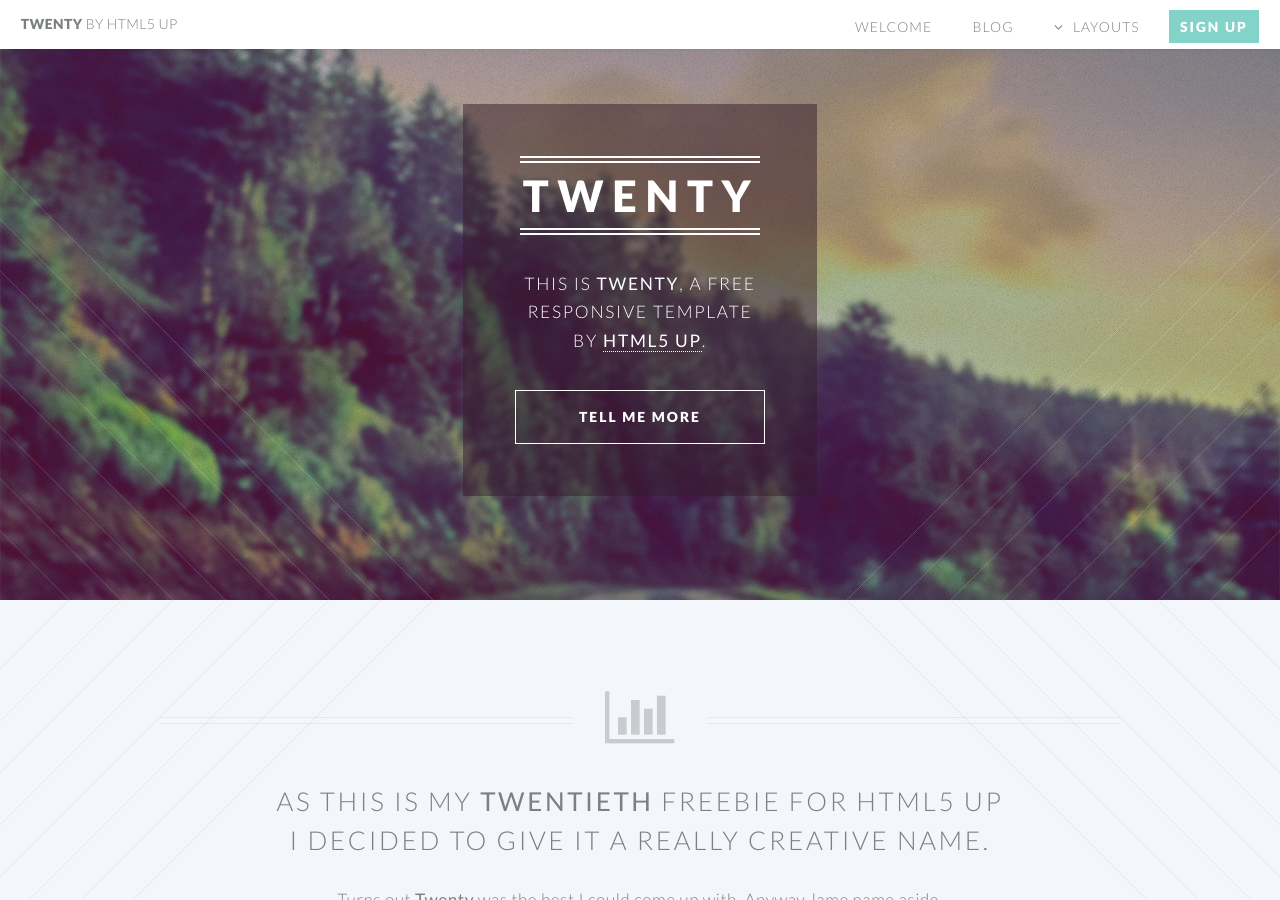
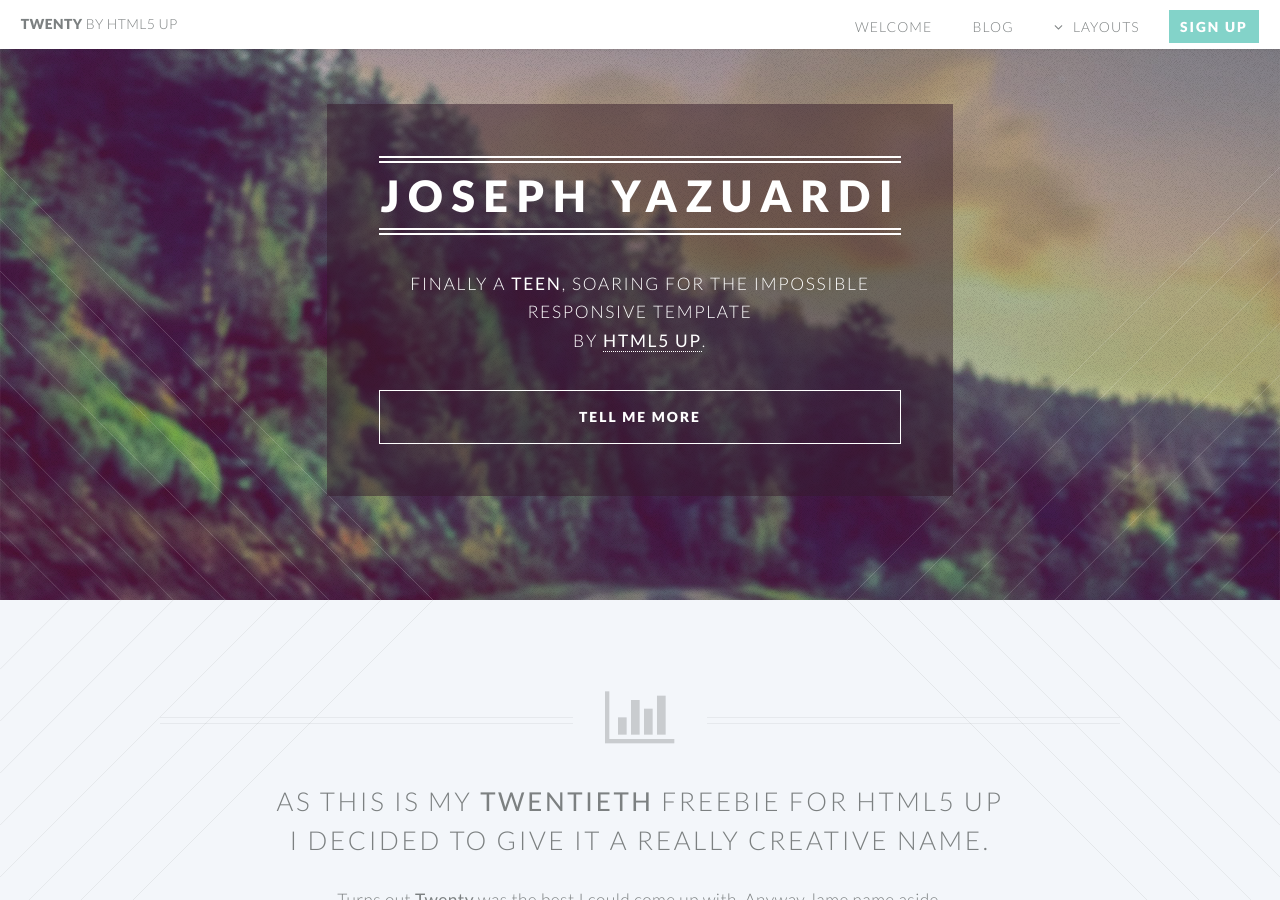
Before and after one commit to jwyazuardi/Twenty-Jekyll-Theme-master, a Jekyll site: the page built from index.html, in a window 1280 px wide and 900 px high. Built offline with Jekyll 4.4.1, drawn with Linux system fonts in a browser that asks for light colours.

Commit message:
Update banner.html

```diff
--- a/_includes/banner.html
+++ b/_includes/banner.html
@@ -10,9 +10,9 @@
     <div class="inner">
 
         <header>
-            <h2>TWENTY</h2>
+            <h2>JOSEPH YAZUARDI</h2>
         </header>
-        <p>This is <strong>Twenty</strong>, a free
+        <p>Finally a <strong>Teen</strong>, soaring for the impossible
         <br />
         responsive template
         <br />
```
